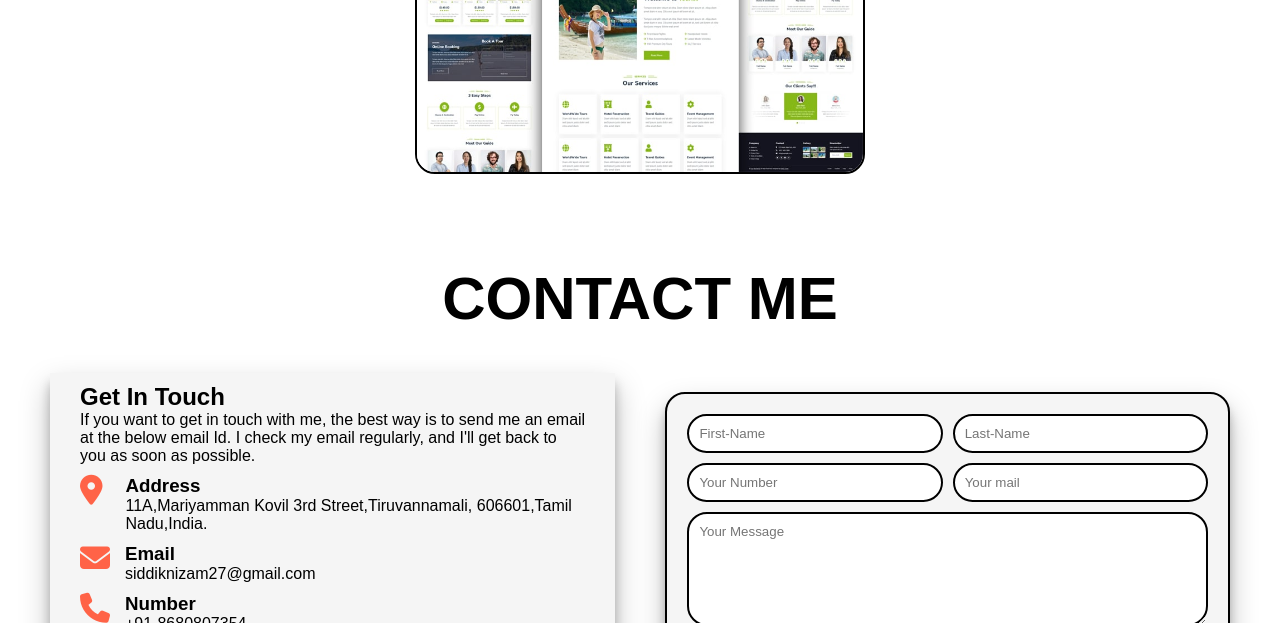
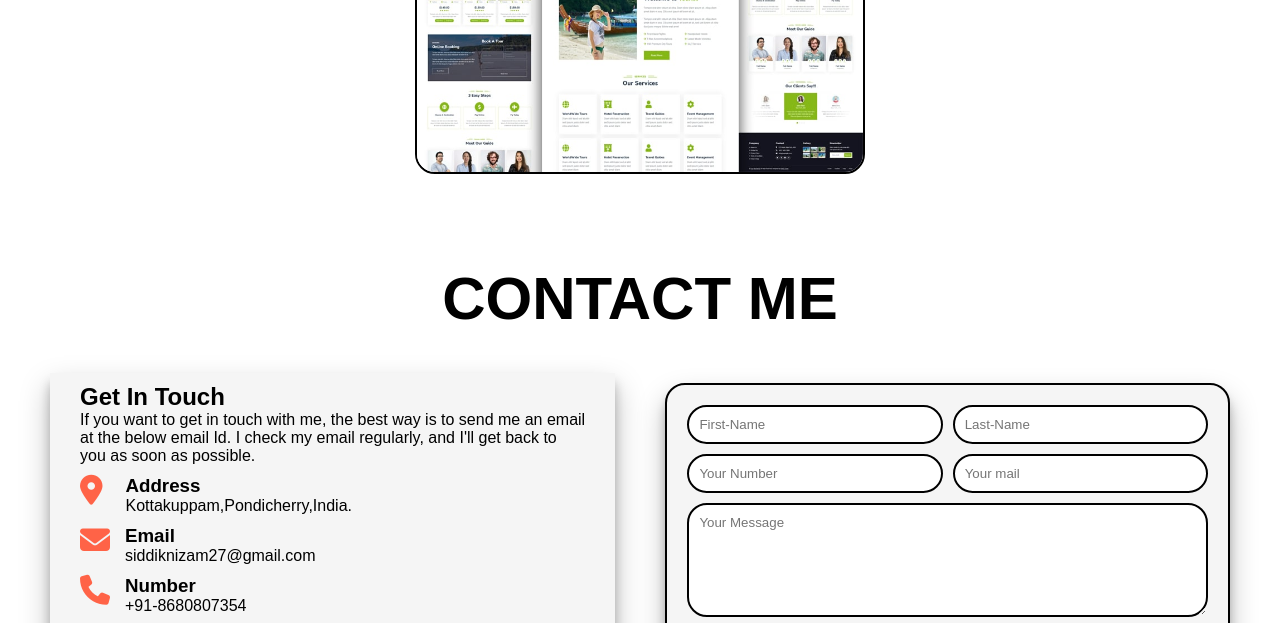
Before and after one commit to siddik07/portfolio, a plain HTML site: page index.html in a window 1280 px wide. Shown: the part 2861-3484 px from the top of the page. Drawn offline with Linux system fonts and the light colour scheme.

Commit message:
About page details changed2

```diff
--- a/index.html
+++ b/index.html
@@ -268,9 +268,7 @@
 						<i class="fa-solid fa-location-dot"></i>
 						<article>
 							<h1>Address</h1>
-							<p>11A,Mariyamman Kovil 3rd Street,Tiruvannamali,
-								606601,Tamil Nadu,India.
-							</p>
+							<p>Kottakuppam,Pondicherry,India.</p>
 						</article>
 
 					</div>
```
